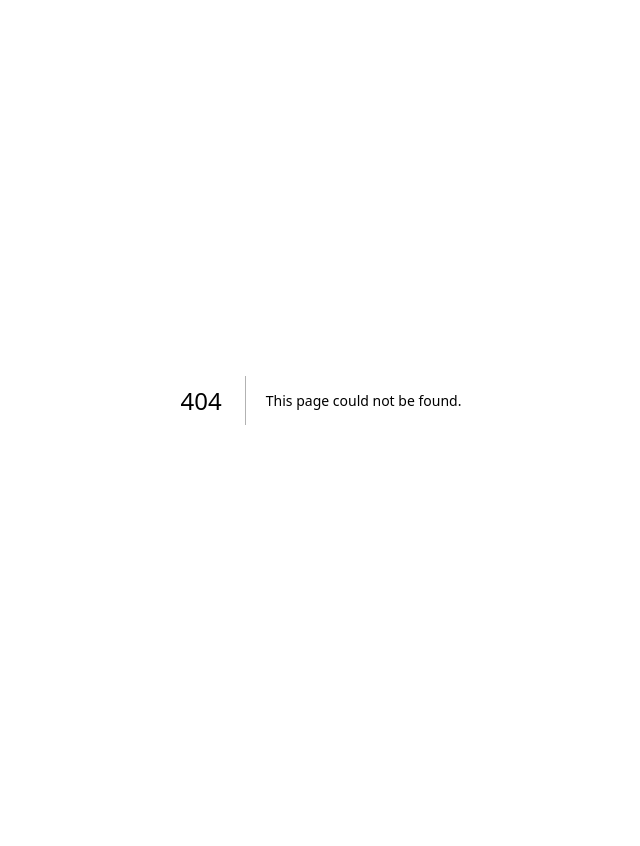
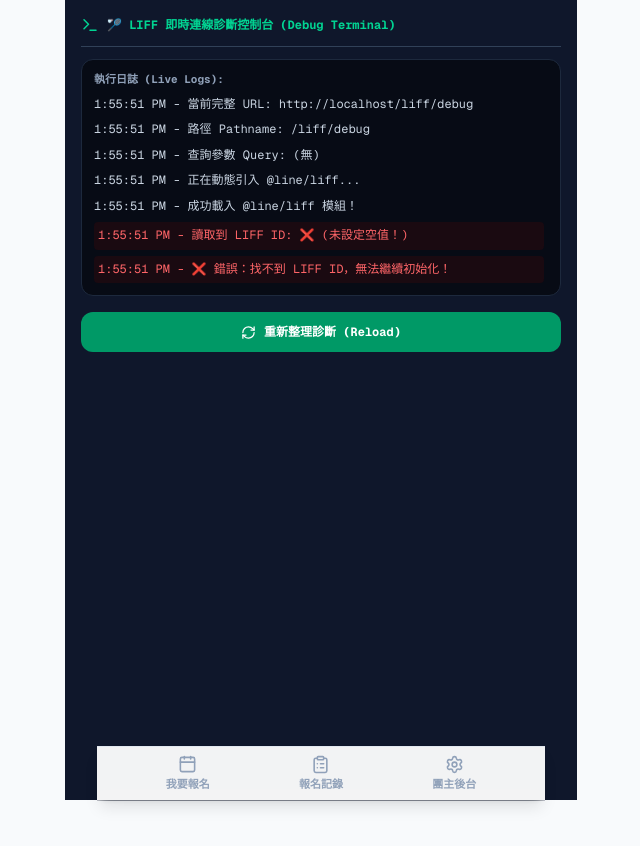
Before and after one commit to lulu-lovebird/badminton-line-bot, a Next.js app: page /liff/debug in a window 1280 px wide. Before the commit this address had no page. Shown: the top 846 px of the page, without its empty margins (319-959 px from the left). Before the commit the page ends 800 px from the top, so only its background shows below. Built offline with nearby package versions, Linux system fonts and the light colour scheme.

Commit message:
feat: add real-time visual debug terminal at /liff/debug

```diff
--- /dev/null
+++ b/src/app/liff/debug/page.tsx
@@ -0,0 +1,114 @@
+'use client';
+
+import React, { useState, useEffect } from 'react';
+import { Terminal, RefreshCw, AlertCircle, CheckCircle } from 'lucide-react';
+
+export default function LiffDebugPage() {
+  const [logs, setLogs] = useState<string[]>([]);
+  const [liffState, setLiffState] = useState<any>({});
+
+  function addLog(msg: string) {
+    console.log(msg);
+    setLogs((prev) => [...prev, `${new Date().toLocaleTimeString()} - ${msg}`]);
+  }
+
+  useEffect(() => {
+    addLog(`當前完整 URL: ${window.location.href}`);
+    addLog(`路徑 Pathname: ${window.location.pathname}`);
+    addLog(`查詢參數 Query: ${window.location.search || '(無)'}`);
+
+    async function runDiagnostic() {
+      try {
+        addLog('正在動態引入 @line/liff...');
+        const liffModule = await import('@line/liff');
+        const liff = liffModule.default || liffModule;
+        addLog('成功載入 @line/liff 模組！');
+
+        const liffId =
+          process.env.NEXT_PUBLIC_LIFF_ID ||
+          process.env.LINE_LIFF_ID ||
+          '';
+
+        addLog(`讀取到 LIFF ID: ${liffId ? liffId : '❌ (未設定空值！)'}`);
+
+        if (!liffId) {
+          addLog('❌ 錯誤：找不到 LIFF ID，無法繼續初始化！');
+          return;
+        }
+
+        addLog('開始呼叫 liff.init()... (請觀察是否在此步跳轉)');
+        await liff.init({ liffId });
+        addLog('✅ liff.init() 初始化完成！');
+
+        const inClient = liff.isInClient();
+        const loggedIn = liff.isLoggedIn();
+        addLog(`liff.isInClient() (在LINE手機內): ${inClient ? '是 (true)' : '否 (false)'}`);
+        addLog(`liff.isLoggedIn() (已登入狀態): ${loggedIn ? '是 (true)' : '否 (false)'}`);
+
+        let profile: any = null;
+        if (loggedIn) {
+          try {
+            profile = await liff.getProfile();
+            addLog(`✅ 成功取得個人檔案：${profile.displayName} (ID: ${profile.userId})`);
+          } catch (pe: any) {
+            addLog(`⚠️ getProfile 失敗: ${pe.message}`);
+          }
+        }
+
+        const idToken = liff.getIDToken();
+        addLog(`ID Token 取得狀況: ${idToken ? '✅ 有 Token (長度: ' + idToken.length + ')' : '❌ 無 Token'}`);
+
+        setLiffState({
+          liffId,
+          inClient,
+          loggedIn,
+          profile,
+        });
+
+      } catch (err: any) {
+        addLog(`💥 拋出異常錯誤 (Exception): ${err?.message || JSON.stringify(err)}`);
+      }
+    }
+
+    runDiagnostic();
+  }, []);
+
+  return (
+    <main className="min-h-screen bg-slate-900 text-slate-100 p-4 font-mono text-xs max-w-lg mx-auto pb-24">
+      <div className="flex items-center gap-2 text-emerald-400 font-bold border-b border-slate-700 pb-3 mb-3">
+        <Terminal size={18} />
+        <span>🏸 LIFF 即時連線診斷控制台 (Debug Terminal)</span>
+      </div>
+
+      <div className="bg-black/50 rounded-xl p-3 border border-slate-800 space-y-2 mb-4">
+        <div className="text-[11px] text-slate-400 font-bold">執行日誌 (Live Logs):</div>
+        <div className="space-y-1.5 max-h-96 overflow-y-auto pr-1">
+          {logs.map((log, index) => (
+            <div
+              key={index}
+              className={`break-all leading-relaxed ${
+                log.includes('❌') || log.includes('💥')
+                  ? 'text-red-400 bg-red-950/30 p-1 rounded'
+                  : log.includes('✅')
+                  ? 'text-emerald-300'
+                  : log.includes('⚠️')
+                  ? 'text-amber-300'
+                  : 'text-slate-300'
+              }`}
+            >
+              {log}
+            </div>
+          ))}
+        </div>
+      </div>
+
+      <button
+        onClick={() => window.location.reload()}
+        className="w-full py-3 bg-emerald-600 hover:bg-emerald-500 text-white rounded-xl font-bold flex items-center justify-center gap-2"
+      >
+        <RefreshCw size={15} />
+        重新整理診斷 (Reload)
+      </button>
+    </main>
+  );
+}
```
